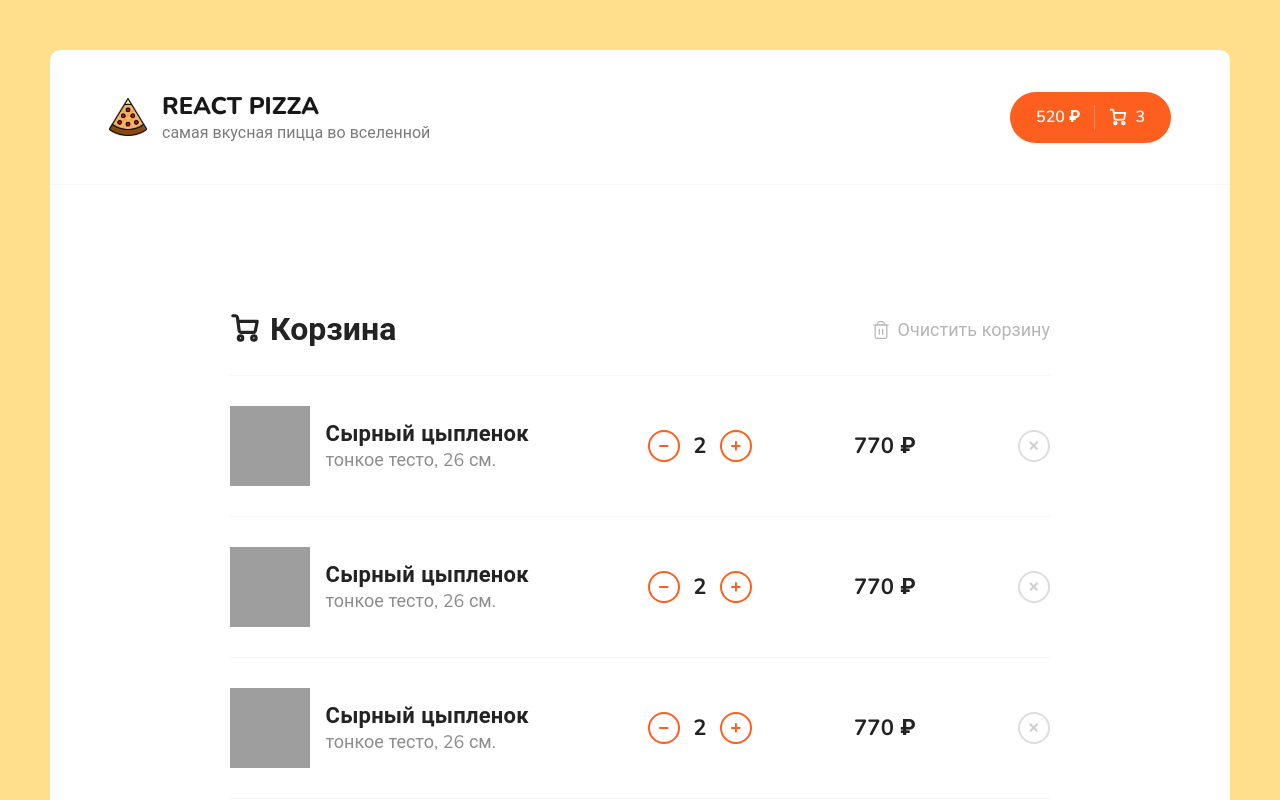
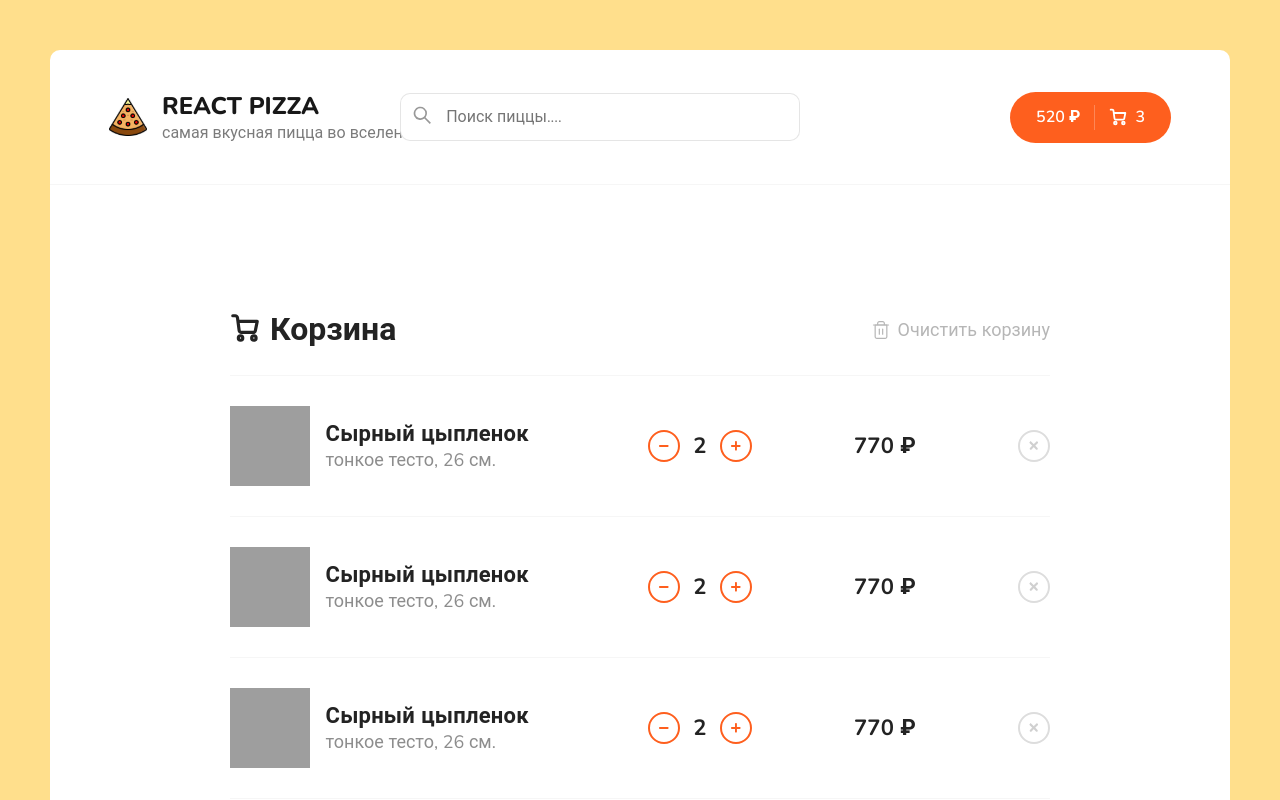
Before and after one commit to AndreyKarahojaev/ReactPizza, a React (Create React App) app: page /cart in a window 1280 px wide. Shown: the top 800 px of the page. Built offline with nearby package versions, Linux system fonts and the light colour scheme; grey boxes are pictures that could not be loaded.

Commit message:
pagination+

```diff
--- a/package.json
+++ b/package.json
@@ -9,6 +9,7 @@
     "react": "^18.2.0",
     "react-content-loader": "^6.2.0",
     "react-dom": "^18.2.0",
+    "react-paginate": "^8.1.3",
     "react-router": "^6.4.1",
     "react-router-dom": "^6.4.1",
     "react-scripts": "5.0.1",
--- a/src/App.js
+++ b/src/App.js
@@ -14,14 +14,15 @@ import {
 
 function App() {
 
+  const [searchValue, setSearchValue] = React.useState('')
   return (
-    <div classNameName="App">
+    <div className="App">
     <div className="wrapper">
-      <Header />
+        <Header searchValue={searchValue} setSearchValue={setSearchValue} />
       <div className="content">
 
         <Routes>
-          <Route path="/" element={<Home />} />
+          <Route path="/" element={<Home searchValue={searchValue} />} />
           <Route path="/cart" element={<Cart />} />
           <Route path="*" element={<NotFound />} />
         </Routes>
--- /dev/null
+++ b/src/assets/Pagination/Pagination.module.scss
@@ -0,0 +1,44 @@
+.root {
+  display: flex;
+  :global {
+    .selected {
+      box-shadow: inset 1px 1px 10px -1px;
+      background-color: #fe5f1e;
+
+      a {
+        color: white;
+      }
+      &:hover {
+        background-color: #fe5f1e;
+       }
+    }
+
+  }
+  li{
+    display: flex;
+    align-items: center;
+    justify-content: center;
+    padding: 10px;
+    border: 1px solid  #fe5f1e;
+    border-radius: 30px;
+    margin: 4px;
+    cursor: pointer;
+
+    &:hover {
+      background-color: #F3F3F3;
+      border-radius: 35px;
+      }
+    &:active {
+
+      background-color: #fe5f1e;
+    }
+
+    &:not(:first-child ) {
+      width: 45px;
+      height: 45px;
+    }
+    &:nth-last-child(1){
+      min-width: 100px;
+    }
+}
+}
--- /dev/null
+++ b/src/assets/Pagination/index.jsx
@@ -0,0 +1,21 @@
+import React from 'react';
+import ReactPaginate from 'react-paginate';
+import styles from './Pagination.module.scss';
+
+const Pagination = ({onChangePage}) => {
+  return (
+    <div>
+    <ReactPaginate
+    className={styles.root}
+    breakLabel="..."
+    nextLabel="Вперед >"
+    previousLabel="< Назад"
+    onPageChange={(event) => onChangePage(event.selected + 1)}
+    pageRangeDisplayed={8}
+    pageCount={3}
+    renderOnZeroPageCount={null}
+    /></div>
+  )
+}
+
+export default Pagination;
--- a/src/components/Header.jsx
+++ b/src/components/Header.jsx
@@ -1,9 +1,9 @@
 import React from 'react';
 import logoSvg from '../assets/img/logo.svg';
 import { Link } from 'react-router-dom';
+import Search from './Search';
 
-
-function Header() {
+function Header({searchValue, setSearchValue}) {
   return(
     <div className="header">
     <div className="container">
@@ -15,7 +15,8 @@ function Header() {
             <p>самая вкусная пицца во вселенной</p>
           </div>
         </div>
-      </Link>
+        </Link>
+        <Search searchValue={searchValue} setSearchValue={setSearchValue} />
       <div className="header__cart">
         <Link to="/cart" className="button button--cart">
           <span>520 ₽</span>
--- /dev/null
+++ b/src/components/Search/Search.module.scss
@@ -0,0 +1,41 @@
+.root {
+  position: relative;
+  left: -120px;
+}
+
+.input {
+  border: 1px solid rgba(0, 0, 0, 0.1);
+  width: 400px;
+  padding: 12px 22px;
+  padding-left: 45px;
+  border-radius: 10px;
+  font-size: 16px;
+  transition: all 0.15s ease-in-out;
+
+  &:focus {
+    border: 1px solid rgba(100, 22, 3, 0.3);
+  }
+}
+
+.icon {
+  position: absolute;
+  width: 20px;
+  height: 20px;
+  opacity: 0.4;
+  left: 12px;
+  top: 12px;
+}
+
+.close {
+  position: absolute;
+  width: 20px;
+  height: 20px;
+  opacity: 0.4;
+  right: 12px;
+  top: 12px;
+
+  &:hover {
+    cursor: pointer;
+    opacity: 0.8;
+  }
+}
--- /dev/null
+++ b/src/components/Search/index.jsx
@@ -0,0 +1,26 @@
+import React from 'react';
+import styles from './Search.module.scss';
+
+const Search = ({searchValue,setSearchValue}) => {
+  return (
+    <div className={styles.root}>
+      <svg xmlns="http://www.w3.org/2000/svg" viewBox="0 0 24 24" className={styles.icon}>
+        <g data-name="Layer 2" id="Layer_2">
+          <path d="M18,10a8,8,0,1,0-3.1,6.31l6.4,6.4,1.41-1.41-6.4-6.4A8,8,0,0,0,18,10Zm-8,6a6,6,0,1,1,6-6A6,6,0,0,1,10,16Z" />
+        </g>
+      </svg>
+      <input
+        value={searchValue}
+        onChange={(event)=> setSearchValue(event.target.value) }
+        className={styles.input}
+        placeholder="Поиск пиццы...."
+        type="text" />
+      {searchValue && <span
+      onClick={()=> setSearchValue('')}
+      className={styles.close}>
+      &#128711;
+      </span>}
+    </div>
+  )
+}
+export default Search;
--- a/src/components/Sort.jsx
+++ b/src/components/Sort.jsx
@@ -12,6 +12,7 @@ function Sort({value,onChangeSort}) {
     { name: 'алфавиту (DESC)', sortProperty: 'title' },
     { name: 'алфавиту (ASC)', sortProperty: '-title' }
   ];
+
 
 
   const onClickListItem = (index) => {
--- a/src/pages/Home.jsx
+++ b/src/pages/Home.jsx
@@ -1,16 +1,18 @@
 import React from 'react';
+
 
 import Categories from '../components/Categories';
 import Sort from '../components/Sort';
 import PizzaBlock from '../components/PizzaBlock';
 import Skeleton from '../components/PizzaBlock/Skeleton';
+import Pagination from '../assets/Pagination';
 
-export const Home = () => {
+export const Home = ({searchValue, setSearchValue}) => {
 
 
   const [items, setItems] = React.useState([]);
   const [isLoading, setIsLoading] = React.useState(true);
-
+  const [currentPage, setCurrentPage] = React.useState(1);
   const [categoryId, setCategoryId] = React.useState(0);
   const [sortType, setSortType] = React.useState({
     name: 'популярности',
@@ -25,11 +27,10 @@ export const Home = () => {
       const category = categoryId > 0 ? `category=${categoryId}` : ''; // генерация категорий
       const sortBy = sortType.sortProperty.replace('-', ''); // сортирую по параметрам, по умолчаюнию популяр.
       const order = sortType.sortProperty.includes('-') ? 'asc' : 'desc'; // сортировка по возрастанию и убыванию mocApi
-
+      const search = searchValue ? `&search=${searchValue}` : '';
 
       fetch(
-        `https://6331b2413ea4956cfb652835.mockapi.io/items?
-        ${category}&sortBy=${sortBy}&order=desc${order}`,
+        `https://6331b2413ea4956cfb652835.mockapi.io/items?page=${currentPage}&limit=4&${category}&sortBy=${sortBy}&order=${order}${search}`,
       )
         .then((res) => res.json())
         .then((arr) => {
@@ -37,7 +38,29 @@ export const Home = () => {
         setIsLoading(false)
       });
       window.scrollTo(0, 0);
-    }, [categoryId, sortType]); // зависимости на изменение категорий или сортировки, если изменения есть  = запросу
+    }, [categoryId, sortType, searchValue,currentPage]); // зависимости на изменение категорий или сортировки, если изменения есть  = запросу
+
+  // вариант с поиском через филшьтр
+    // .filter((obj) => {
+    //if (obj.title.toLocaleLowerCase().includes(searchValue.toLocaleLowerCase())) {
+    //  return true;
+    //}
+    //return false;
+    // })
+
+  const pizzasPizzaBlock = items.map((obj) => (
+      <PizzaBlock
+      title = {obj.title}
+      image = {obj.imageUrl}
+      sizes = {obj.sizes}
+      price = {obj.price}
+      category = {obj.category}
+      rating = {obj.rating}
+      types = {obj.types}
+      />
+    ));
+
+    const sceletons = [...new Array(6)].map((_,i) => <Skeleton key={i} /> );
 
   return (
     <div className="container">
@@ -48,21 +71,10 @@ export const Home = () => {
       <h2 className="content__title">Все пиццы</h2>
       <div className="content__items">
         {
-          isLoading
-          ? [...new Array(6)].map((_,i) => <Skeleton key={i} /> )
-          : items.map((obj) => (
-            <PizzaBlock
-            title = {obj.title}
-            image = {obj.imageUrl}
-            sizes = {obj.sizes}
-            price = {obj.price}
-            category = {obj.category}
-            rating = {obj.rating}
-            types = {obj.types}
-            />
-          ))
+          isLoading ? sceletons : pizzasPizzaBlock
         }
       </div>
+      <Pagination onChangePage={(number) => setCurrentPage(number)} />
     </div>
   )
 
```
Also changed, not shown: 1 other file (tests, documents, lock files or other folders).
